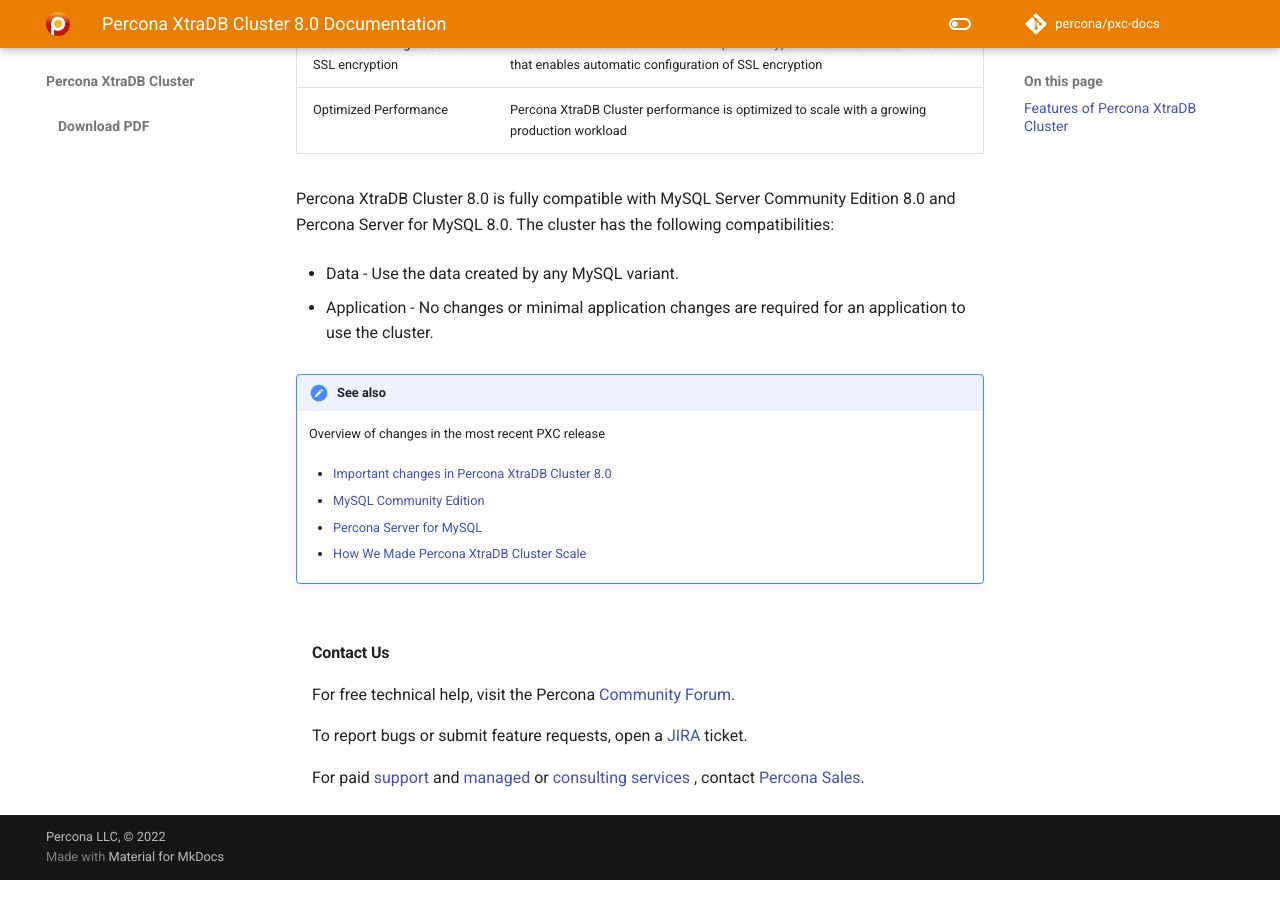
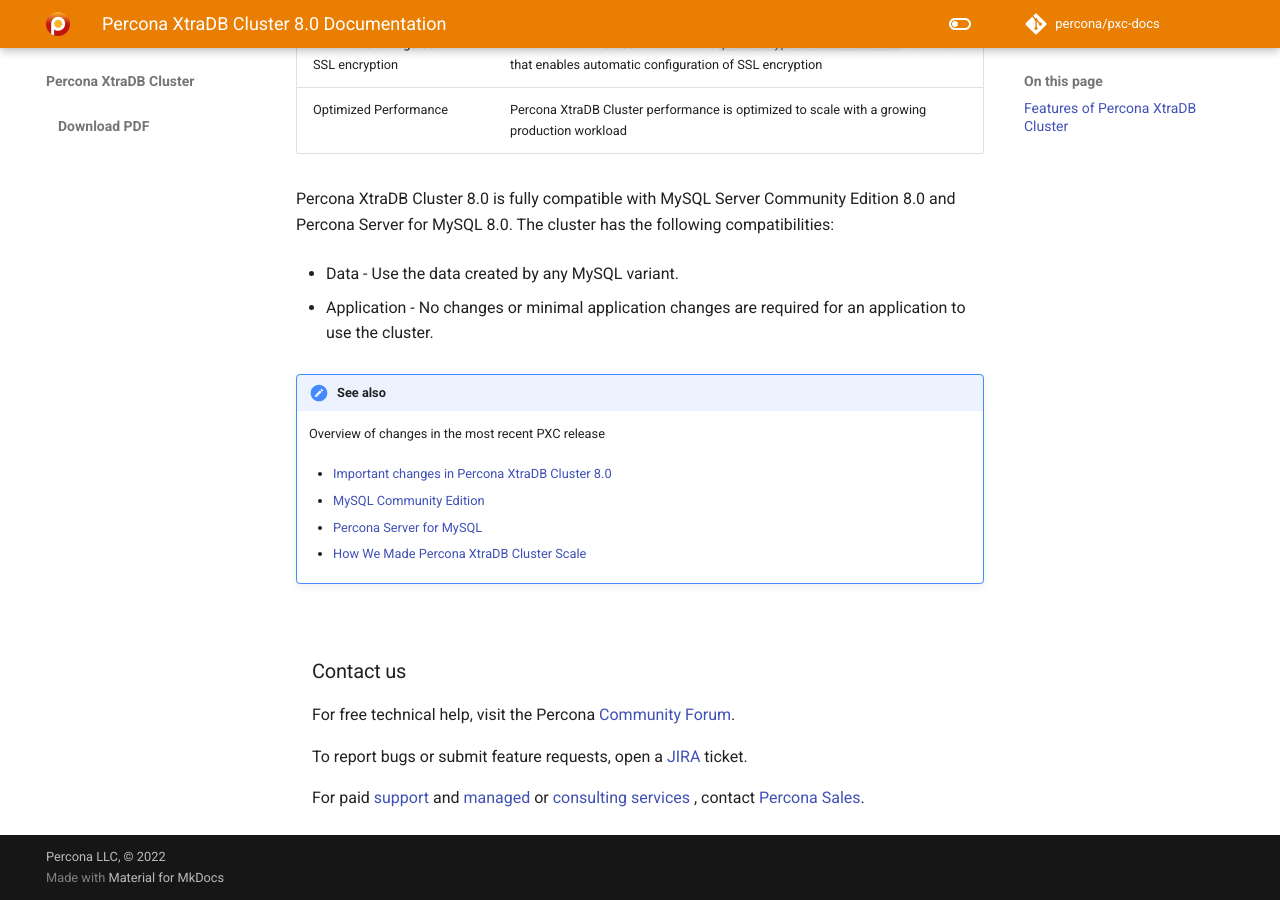
Before and after one commit to percona/pxc-docs, an MkDocs documentation site: the page built from docs/index.md, in a window 1280 px wide and 900 px high, scrolled down 692 px. Built offline with MkDocs 1.6.1 and Material for MkDocs 9.7.7, drawn with Linux system fonts in a browser that asks for light colours; nearby versions of some CDN libraries; comment, search, counter and statistics services are not loaded; the version menu is left out.

```diff
--- a/_resource/overrides/main.html
+++ b/_resource/overrides/main.html
@@ -10,7 +10,7 @@ by adding marketing-requested elements
 <div class="md-relbar2__inner md-grid">
 <div class="md-content">
   <article class="md-content__inner md-typeset" role="main">
-    <h4>Contact Us </h4>
+    <h3>Contact us </h3>
     <p>For free technical help, visit the Percona <a class="reference external" href="https://forums.percona.com/c/mysql-mariadb/percona-xtradb-cluster-8-x/37" target="_blank">Community Forum</a>.<br>
       <p>To report bugs or submit feature requests, open a <a class="reference external" href="https://jira.percona.com/projects/PXC/issues" target="_blank">JIRA</a> ticket.<br>
        <p>For paid <a class="reference external" href="https://www.percona.com/services/support"> support </a> and <a class="reference external" href="https://www.percona.com/services/managed-services"> managed </a> or <a class="reference external" href="https://www.percona.com/services/consulting">consulting services </a>, contact <a class="reference external" href="https://www.percona.com/about-percona/contact" target="_blank">Percona Sales</a>.</p>
```
